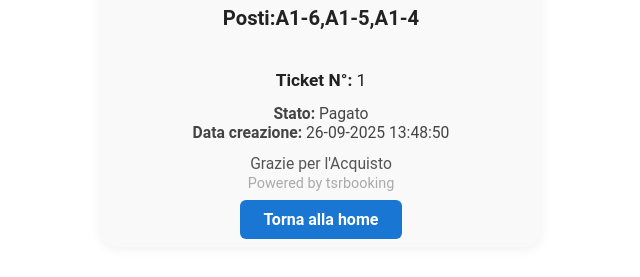
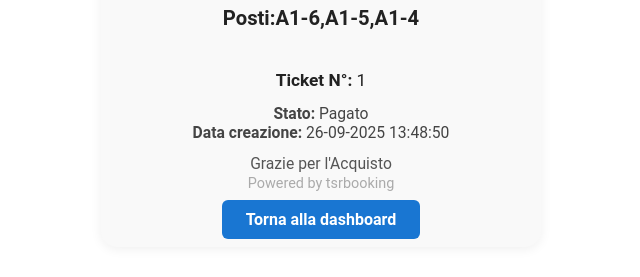
Before and after one commit to tufadaur70/tsrbooking, a Flask app: page /print_ticket/1 in a window 1280 px wide. Shown: the part 592-869 px from the top of the page, without its empty margins (319-959 px from the left). Run offline with Flask 3, Linux system fonts and the light colour scheme; the visitor is signed in with stand-in values (Sample User, id 1); data comes from the database, SQL or seed files in the repository.

Commit message:
Update print_ticket.html

```diff
--- a/templates/print_ticket.html
+++ b/templates/print_ticket.html
@@ -197,9 +197,9 @@
             <span style="font-size:0.92em;color:#aaa;">Powered by tsrbooking</span>
         </div>
         <div class="ticket-home-link" style="text-align:center; margin-top:18px;">
-            <a href="/" class="btn-back"
+            <a href="{{ url_for('dashboard') }}" class="btn-back"
                 style="background:#1976d2; color:#fff; text-decoration:none; padding:10px 24px; border-radius:6px; font-weight:bold;">Torna
-                alla home</a>
+                alla dashboard</a>
         </div>
     </div>
 </body>
```
